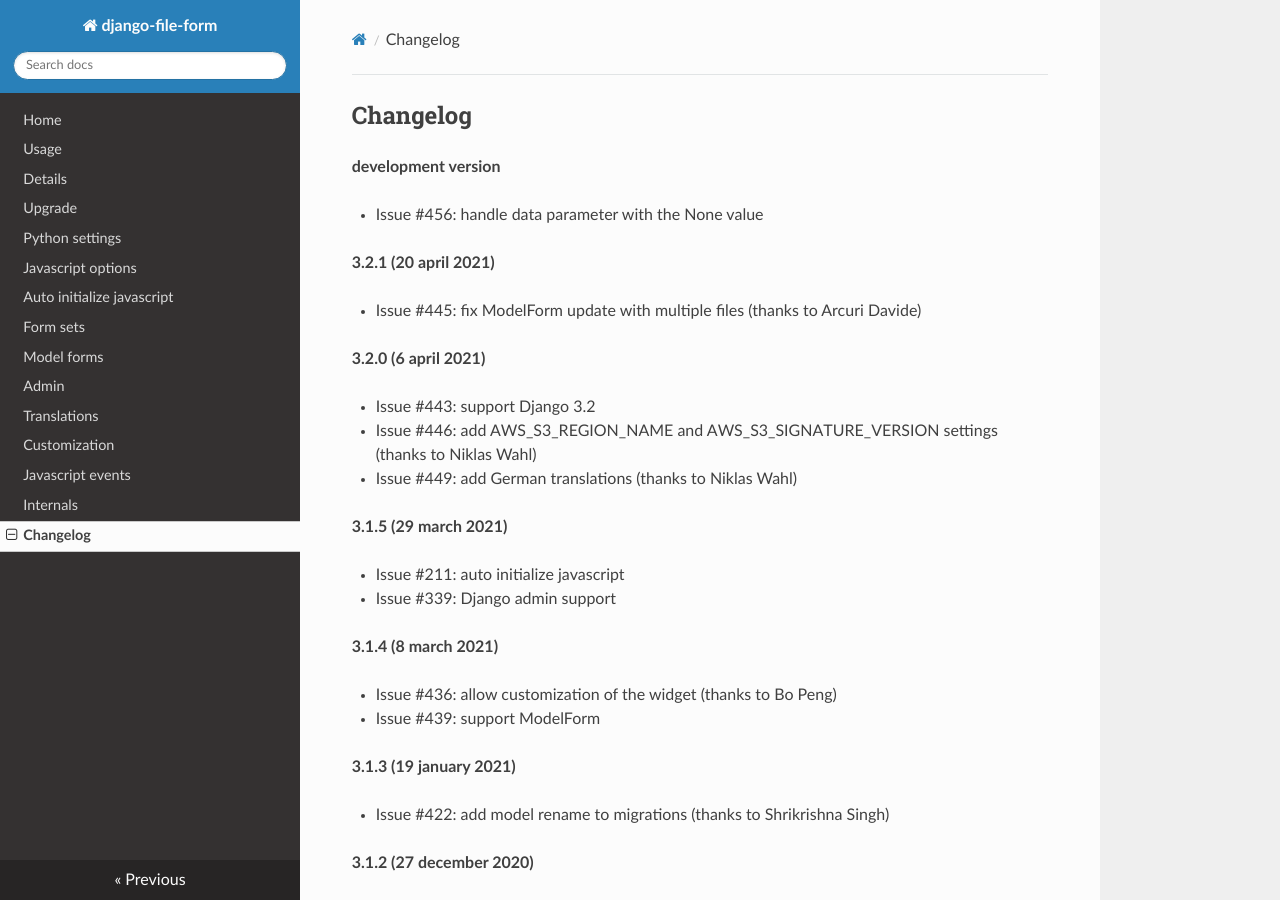
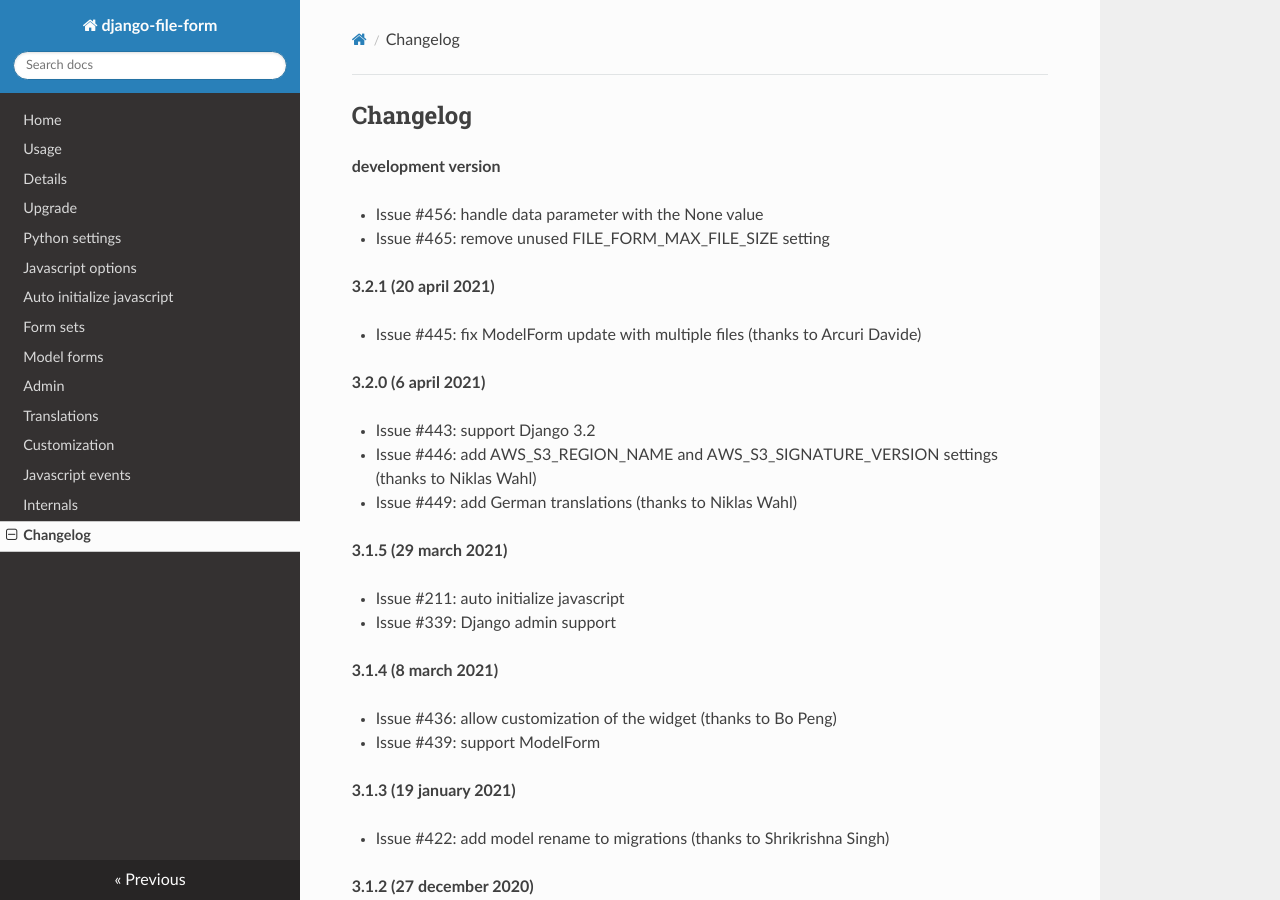
Before and after one commit to mbraak/django-file-form, an MkDocs documentation site: the page built from docs/changelog.md, in a window 1280 px wide and 900 px high. Built offline with MkDocs 1.6.1, drawn with Linux system fonts in a browser that asks for light colours; nearby versions of some CDN libraries.

Commit message:
Update changelog

```diff
--- a/docs/changelog.md
+++ b/docs/changelog.md
@@ -3,6 +3,7 @@
 **development version**
 
   * Issue #456: handle data parameter with the None value
+  * Issue #465: remove unused FILE_FORM_MAX_FILE_SIZE setting
 
 **3.2.1 (20 april 2021)**
 
```
